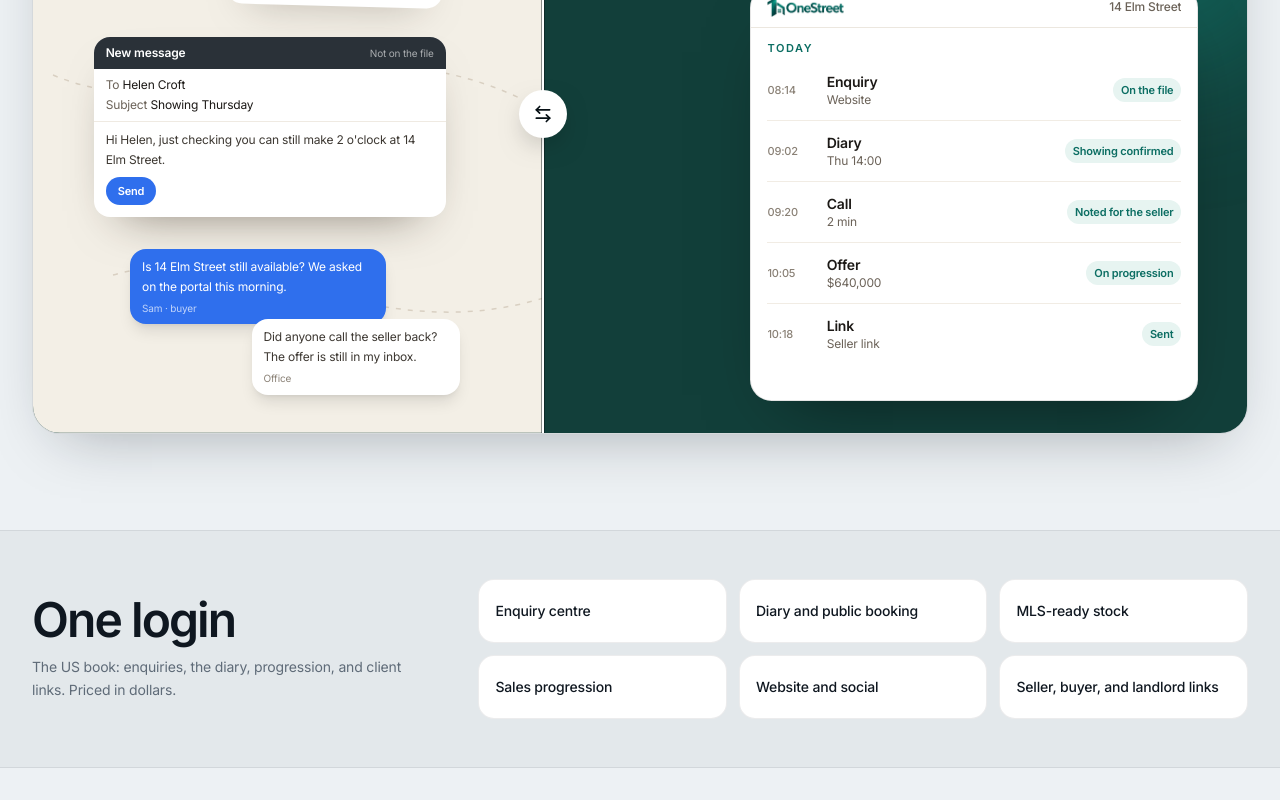
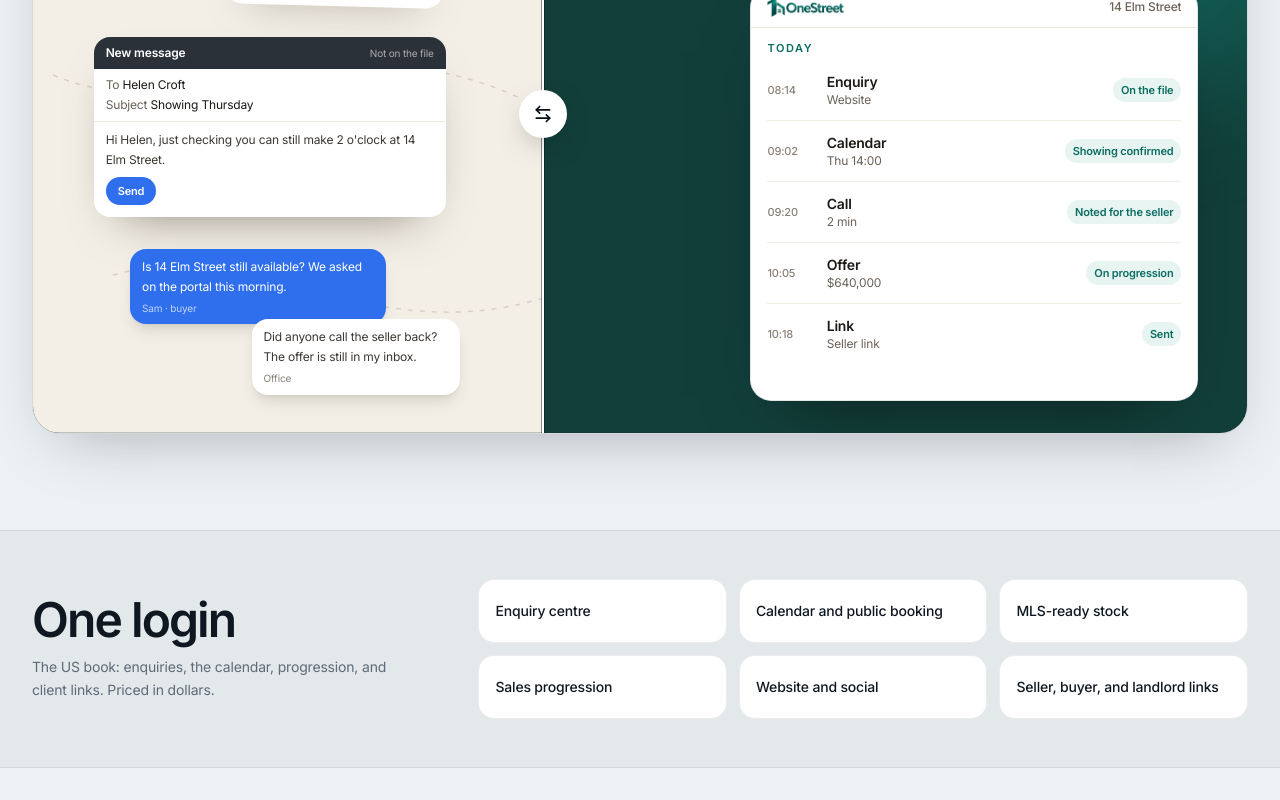
Before and after one commit to ArslanSiddiqui75/onEstate, a Next.js app: page /US in a window 1280 px wide. Shown: the part 1300-2100 px from the top of the page. Built offline with nearby package versions, Linux system fonts and the light colour scheme.

Commit message:
Call the diary a calendar on the US book.
The UK name stays Diary. US navigation, the workspace, and the US site use Calendar.

Co-authored-by: bilalsiddiqui3k3 <bilalsiddiqui3k3@gmail.com>

```diff
--- a/src/app/app/(workspace)/diary/page.tsx
+++ b/src/app/app/(workspace)/diary/page.tsx
@@ -24,8 +24,8 @@ function dayKey(iso: string) {
   return iso.slice(0, 10);
 }
 
-function dayLabel(iso: string) {
-  return new Intl.DateTimeFormat("en-GB", {
+function dayLabel(iso: string, us: boolean) {
+  return new Intl.DateTimeFormat(us ? "en-US" : "en-GB", {
     weekday: "long",
     day: "numeric",
     month: "short",
@@ -38,11 +38,13 @@ export default function DiaryPage() {
   const [busy, setBusy] = useState(false);
 
   if (!user || !org) return null;
+  const us = market === "us";
+  const bookName = us ? "calendar" : "diary";
   if (!hasModuleAccess(user.role, org.plan, "crm", "view")) {
     return (
       <LockedModule
-        title="Diary locked"
-        reason="The diary follows CRM access."
+        title={us ? "Calendar locked" : "Diary locked"}
+        reason={`The ${bookName} follows CRM access.`}
         role={user.role}
         plan={org.plan}
       />
@@ -50,7 +52,7 @@ export default function DiaryPage() {
   }
 
   const canEdit = hasModuleAccess(user.role, org.plan, "crm", "edit");
-  const viewingWord = market === "us" ? "showing" : "viewing";
+  const viewingWord = us ? "showing" : "viewing";
   const sorted = [...book.appointments].sort((a, b) => a.at.localeCompare(b.at));
   const days = [...new Set(sorted.map((item) => dayKey(item.at)))];
 
@@ -67,7 +69,7 @@ export default function DiaryPage() {
     <div className="space-y-6">
       <div className="flex flex-wrap items-end justify-between gap-3">
         <p className="max-w-xl text-sm text-[var(--muted)]">
-          Viewings and valuations for the office. A client can request a slot from the public link, and confirming it keeps it on this board.
+          {us ? "Showings" : "Viewings"} and valuations for the office. A client can request a slot from the public link, and confirming it keeps it on this board.
         </p>
         <Button
           variant="secondary"
@@ -84,7 +86,7 @@ export default function DiaryPage() {
         <div className="space-y-4">
           {days.map((day) => (
             <Card key={day}>
-              <h2 className="font-semibold">{dayLabel(`${day}T12:00:00.000Z`)}</h2>
+              <h2 className="font-semibold">{dayLabel(`${day}T12:00:00.000Z`, us)}</h2>
               <ul className="mt-3 divide-y divide-[var(--border)]">
                 {sorted
                   .filter((item) => dayKey(item.at) === day)
@@ -129,7 +131,7 @@ export default function DiaryPage() {
         <div className="space-y-4">
           {canEdit ? (
             <Card>
-              <h2 className="font-semibold">Add to the diary</h2>
+              <h2 className="font-semibold">Add to the {bookName}</h2>
               <form
                 className="mt-3 grid gap-2"
                 onSubmit={(event) => {
@@ -146,7 +148,7 @@ export default function DiaryPage() {
                     });
                     commit(addAppointment(book, appointment));
                     event.currentTarget.reset();
-                    toast.success("Added to the diary");
+                    toast.success(us ? "Added to the calendar" : "Added to the diary");
                   } catch (err) {
                     toast.error(err instanceof Error ? err.message : "Could not add that.");
                   }
--- a/src/app/app/(workspace)/page.tsx
+++ b/src/app/app/(workspace)/page.tsx
@@ -134,9 +134,9 @@ export default function AppDashboardPage() {
       <div className="grid gap-4 lg:grid-cols-3">
         <Card>
           <div className="flex items-center justify-between gap-2">
-            <h2 className="font-semibold">Today’s diary</h2>
+            <h2 className="font-semibold">{market === "us" ? "Today’s calendar" : "Today’s diary"}</h2>
             <Link href="/app/diary" className="text-sm font-semibold text-[var(--accent)]">
-              Diary
+              {market === "us" ? "Calendar" : "Diary"}
             </Link>
           </div>
           <ul className="mt-3 space-y-2 text-sm">
--- a/src/app/book/[token]/page.tsx
+++ b/src/app/book/[token]/page.tsx
@@ -1,11 +1,20 @@
 import type { Metadata } from "next";
+import { headers } from "next/headers";
 import Link from "next/link";
 import { BrandMark } from "@/components/brand/brand-mark";
 import { Button } from "@/components/ui/button";
 import { Input } from "@/components/ui/input";
 import { BOOKING_ADDRESSES, BOOKING_SLOTS } from "@/lib/agency/book";
 import { readAgencyInbox, serverRecognisesToken } from "@/lib/agency/server-inbox";
+import { defaultMarket, marketFromHost } from "@/lib/brand/host";
 import { formatWhen } from "@/lib/lettings/format";
+import type { Market } from "@/types";
+
+function marketFromHeaders(headerList: Headers): Market {
+  const explicit = headerList.get("x-onestreet-market");
+  if (explicit === "uk" || explicit === "us") return explicit;
+  return marketFromHost(headerList.get("x-forwarded-host") || headerList.get("host") || "") ?? defaultMarket();
+}
 
 export async function generateMetadata({
   params,
@@ -28,6 +37,7 @@ export default async function BookPage({
 }) {
   const { token } = await params;
   const { sent, error } = await searchParams;
+  const us = marketFromHeaders(await headers()) === "us";
   const recognised = serverRecognisesToken(token);
   const inbox = readAgencyInbox();
   const appointment = sent ? inbox.appointments.find((item) => item.id === sent) : null;
@@ -38,12 +48,12 @@ export default async function BookPage({
       <Link href="/" className="text-lg">
         <BrandMark />
       </Link>
-      <p className="eyebrow mt-8">Diary</p>
+      <p className="eyebrow mt-8">{us ? "Calendar" : "Diary"}</p>
       <h1 className="mt-2 font-display text-4xl leading-tight tracking-tight">
         {fixedAddress ? `View ${fixedAddress}` : "Request a time"}
       </h1>
       <p className="mt-3 text-sm leading-relaxed text-[var(--muted)]">
-        The office confirms the slot on the diary. You don’t need an account.
+        The office confirms the slot on the {us ? "calendar" : "diary"}. You don’t need an account.
       </p>
 
       {!recognised ? (
--- a/src/components/marketing/before-after.tsx
+++ b/src/components/marketing/before-after.tsx
@@ -49,7 +49,7 @@ export function BeforeAfter({ uk }: { uk: boolean }) {
         move(event.clientX);
       }}
     >
-      <Managed property={property} person={person} appointment={appointment} offer={offer} />
+      <Managed property={property} person={person} appointment={appointment} offer={offer} book={uk ? "Diary" : "Calendar"} />
       <div
         className="absolute inset-0"
         style={{ clipPath: `inset(0 ${100 - value}% 0 0)` }}
@@ -203,15 +203,17 @@ function Managed({
   person,
   appointment,
   offer,
+  book,
 }: {
   property: string;
   person: string;
   appointment: string;
   offer: string;
+  book: string;
 }) {
   const rows = [
     ["08:14", "Enquiry", "Website", "On the file"],
-    ["09:02", "Diary", `Thu 14:00`, `${appointment} confirmed`],
+    ["09:02", book, `Thu 14:00`, `${appointment} confirmed`],
     ["09:20", "Call", "2 min", `Noted for the ${person}`],
     ["10:05", "Offer", offer, "On progression"],
     ["10:18", "Link", `${person[0].toUpperCase()}${person.slice(1)} link`, "Sent"],
--- a/src/components/marketing/copy.ts
+++ b/src/components/marketing/copy.ts
@@ -20,13 +20,13 @@ export function getMarketingCopy(market: Market = getActiveBrand().market) {
     heroLead: "The desk that",
     heroPhrases: uk
       ? ["fills the diary", "takes the offer", "writes the listing", "updates the vendor", "files the repair"]
-      : ["fills the diary", "takes the offer", "writes the listing", "updates the seller", "prepares the stock"],
+      : ["fills the calendar", "takes the offer", "writes the listing", "updates the seller", "prepares the stock"],
     heroTitle: uk
       ? "The desk that fills the diary."
-      : "The desk that fills the diary.",
+      : "The desk that fills the calendar.",
     heroBody: uk
       ? `${brand.name} is the desk the office actually works from. Leads, the diary, listings prepared for the portals, offers, progression, lettings, documents, and a private link for the vendor, buyer, landlord, and tenant.`
-      : `${brand.name} is the desk the office actually works from. Leads, the diary, listings prepared for the MLS, offers, progression, documents, and a private link for the seller, buyer, and landlord.`,
+      : `${brand.name} is the desk the office actually works from. Leads, the calendar, listings prepared for the MLS, offers, progression, documents, and a private link for the seller, buyer, and landlord.`,
     heroNotes: uk
       ? ["One login for the office", "England, Wales, and Scotland", "Client links, not another phone chase"]
       : ["One login for the office", "Sales on one record", "Client links, not another phone chase"],
@@ -67,7 +67,7 @@ export function getMarketingCopy(market: Market = getActiveBrand().market) {
       : [
           {
             id: "diary",
-            title: "Fill the diary",
+            title: "Fill the calendar",
             body: "A showing or a valuation comes in on a link. The office confirms it. The appointment stays on the property.",
             frame: "diary" as const,
           },
@@ -173,7 +173,7 @@ export function getMarketingCopy(market: Market = getActiveBrand().market) {
         title: "Runs without a second hire.",
         body: uk
           ? "One user. Enquiries, the diary, listing drafts, and the progression checklist. £49 a month, in pounds."
-          : "One user. Enquiries, the diary, listing drafts, and the progression checklist. $59 a month, in dollars.",
+          : "One user. Enquiries, the calendar, listing drafts, and the progression checklist. $59 a month, in dollars.",
         href: "/app/signup?plan=solo",
         cta: "Start solo",
       },
@@ -213,7 +213,7 @@ export function getMarketingCopy(market: Market = getActiveBrand().market) {
           ["3", "Client links on a listing"],
           ["1", "Record from enquiry to close"],
           ["$59", "Solo, billed monthly"],
-          ["1", "Diary for the whole office"],
+          ["1", "Calendar for the whole office"],
         ],
     proof: uk
       ? [
@@ -226,7 +226,7 @@ export function getMarketingCopy(market: Market = getActiveBrand().market) {
         ]
       : [
           "Enquiry centre",
-          "Diary and public booking",
+          "Calendar and public booking",
           "MLS-ready stock",
           "Sales progression",
           "Website and social",
@@ -343,8 +343,8 @@ export function getMarketingCopy(market: Market = getActiveBrand().market) {
                 body: "Website and office enquiries land on one list. Each row keeps the property, the source, and the next step.",
               },
               {
-                title: "Diary",
-                body: "Showings and valuations sit on the office diary. A public booking link lets someone request a time. The office confirms it on the property.",
+                title: "Calendar",
+                body: "Showings and valuations sit on the office calendar. A public booking link lets someone request a time. The office confirms it on the property.",
               },
               {
                 title: "Offers and progression",
@@ -408,7 +408,9 @@ export function getMarketingCopy(market: Market = getActiveBrand().market) {
       {
         n: "02",
         title: `The ${viewing} is booked`,
-        body: `They use a link, or the negotiator books it. It lands on the diary for the office to confirm.`,
+        body: uk
+          ? "They use a link, or the negotiator books it. It lands on the diary for the office to confirm."
+          : "They use a link, or the agent books it. It lands on the calendar for the office to confirm.",
       },
       {
         n: "03",
@@ -465,7 +467,7 @@ export function getMarketingCopy(market: Market = getActiveBrand().market) {
       { title: "Owner", body: "The workspace, the plan, the seats, and the billing." },
       { title: "Broker", body: "The book of business across the office, not one negotiator’s private list." },
       { title: "Team lead", body: "The group’s pipeline, tasks, and who has the next step." },
-      { title: "Agent", body: "Their stock, their diary, and the client links on those instructions." },
+      { title: "Agent", body: uk ? "Their stock, their diary, and the client links on those instructions." : "Their stock, their calendar, and the client links on those instructions." },
       { title: "Assistant", body: "Enquiries, bookings, documents, and the chase list." },
       { title: "Accountant", body: "Fee requests, what was received, and the plan the office is on." },
     ],
@@ -495,7 +497,7 @@ export function getMarketingCopy(market: Market = getActiveBrand().market) {
         ]
       : [
           "Enquiry centre with source and property",
-          "Diary for showings and valuations",
+          "Calendar for showings and valuations",
           "Public booking link",
           "Offers on the property",
           "Progression through to close",
@@ -558,7 +560,7 @@ export function getMarketingCopy(market: Market = getActiveBrand().market) {
           },
           {
             q: "Can one agent start alone?",
-            a: "Solo Agent is one user at $59 a month: enquiries, the diary, listing drafts, the progression checklist, and payments in dollars. Team is the office, up to 25 people.",
+            a: "Solo Agent is one user at $59 a month: enquiries, the calendar, listing drafts, the progression checklist, and payments in dollars. Team is the office, up to 25 people.",
           },
         ],
     sampleTitle: "Harbour & Co, a sample office.",
@@ -584,11 +586,13 @@ export function getMarketingCopy(market: Market = getActiveBrand().market) {
     supportTitle: uk
       ? "The negotiator and the client are looking at the same file."
       : "The agent and the client are looking at the same file.",
-    supportBody: `A booking, an offer, a document, and an approval land on the desk the team already uses. Sign in and open Enquiries, Diary, or the ${viewing}.`,
+    supportBody: uk
+      ? `A booking, an offer, a document, and an approval land on the desk the team already uses. Sign in and open Enquiries, Diary, or the ${viewing}.`
+      : `A booking, an offer, a document, and an approval land on the desk the team already uses. Sign in and open Enquiries, Calendar, or the ${viewing}.`,
     contactTitle: "See it on your own stock.",
     contactBody: uk
       ? "Tell us about the office. We’ll walk the enquiry list, the diary, progression, lettings, and the four client links."
-      : "Tell us about the office. We’ll walk the enquiry list, the diary, progression, and the client links.",
+      : "Tell us about the office. We’ll walk the enquiry list, the calendar, progression, and the client links.",
     footerLine: uk
       ? "Estate agency software for the UK. Payments in pounds."
       : "Real estate software for the United States. Payments in dollars.",
--- a/src/components/marketing/home.tsx
+++ b/src/components/marketing/home.tsx
@@ -59,7 +59,7 @@ export function MarketingHome({
               <p className="mt-3 max-w-sm text-sm leading-relaxed text-[var(--muted)]">
                 {copy.uk
                   ? "The UK book: enquiries, the diary, progression, lettings, and four client links. Priced in pounds."
-                  : "The US book: enquiries, the diary, progression, and client links. Priced in dollars."}
+                  : "The US book: enquiries, the calendar, progression, and client links. Priced in dollars."}
               </p>
             </div>
             <ul className="grid grid-cols-2 gap-3 sm:grid-cols-3">
--- a/src/components/marketing/product-frame.tsx
+++ b/src/components/marketing/product-frame.tsx
@@ -17,7 +17,7 @@ export function ProductFrame({
     desk: "Today",
     enquiry: "Enquiry centre",
     progression: uk ? "Progression" : "Progression",
-    diary: "Diary",
+    diary: uk ? "Diary" : "Calendar",
     vendor: uk ? "Vendor link" : "Seller link",
     buyer: "Buyer link",
     landlord: "Landlord link",
@@ -69,7 +69,7 @@ function Desk({ uk }: { uk: boolean }) {
       <aside className="border-r border-[var(--border)] bg-[var(--surface-muted)] px-3 py-4">
         <BrandMark className="w-full max-w-[7.5rem] text-[13px]" />
         <ul className="mt-5 space-y-1 text-xs font-medium">
-          {["Today", "Enquiries", "Diary", "Deals"].map((item, index) => (
+          {["Today", "Enquiries", uk ? "Diary" : "Calendar", "Deals"].map((item, index) => (
             <li
               key={item}
               className={cn(
--- a/src/components/shell/app-shell.tsx
+++ b/src/components/shell/app-shell.tsx
@@ -194,6 +194,15 @@ export function AppShell({
   const workspaceNav = WORKSPACE_NAV.filter((item) => {
     if (!("markets" in item)) return true;
     return (item.markets as readonly string[]).includes(brand.market);
+  }).map((item) => {
+    if (item.href !== "/app/diary" || brand.market !== "us") return item;
+    return {
+      ...item,
+      short: "Calendar",
+      eyebrow: "Calendar",
+      title: "Calendar",
+      description: "Showings and valuations, including requests from the public booking link.",
+    };
   });
   const workspaceActive = workspaceNav.find(
     (item) => pathname === item.href || pathname.startsWith(`${item.href}/`),
--- a/src/lib/brand/offer.ts
+++ b/src/lib/brand/offer.ts
@@ -25,7 +25,7 @@ export function regionModules(market: Market) {
   }
   return [
     { name: "Enquiries", detail: "Website and office leads on one list." },
-    { name: "Diary", detail: "Showings and valuations, including the public booking link." },
+    { name: "Calendar", detail: "Showings and valuations, including the public booking link." },
     { name: "Progression", detail: "Listed, showing, offer, progressing, closed." },
     { name: "Client links", detail: "Seller, buyer, and landlord." },
     { name: "Payments", detail: "Subscriptions and fee requests in dollars." },
@@ -43,7 +43,7 @@ export function planLines(market: Market, plan: PlanId) {
     return ["Unlimited offices", "Cross-office routing", "Lettings desk", "Client links", "Payments in pounds"];
   }
   if (plan === "solo") {
-    return ["1 user", "Enquiries and diary", "Listing drafts", "Progression checklist", "Payments in dollars"];
+    return ["1 user", "Enquiries and calendar", "Listing drafts", "Progression checklist", "Payments in dollars"];
   }
   if (plan === "team") {
     return ["Up to 25 users", "Lead routing", "Client links", "MLS-ready stock", "Payments in dollars"];
```
